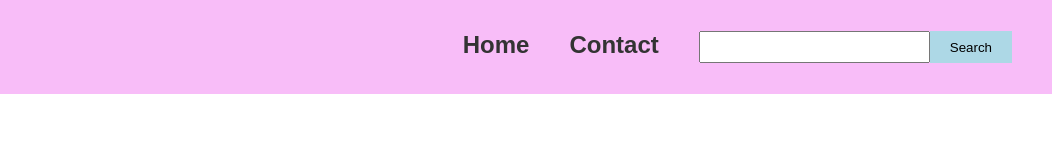
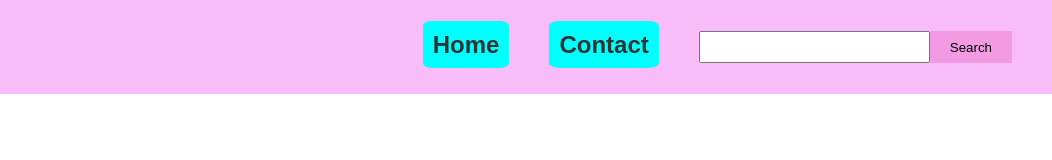
Before and after one commit to munafzahra/DIF-Website, a plain HTML site: page index.html in a window 1280 px wide. Shown: the full height of the page, 228-1280 px from the left. Drawn offline with Linux system fonts and the light colour scheme.

Commit message:
padding button

```diff
--- a/index.html
+++ b/index.html
@@ -18,12 +18,11 @@
             <!-- this is navigation bar -->
             <nav>
                 <ul>
-                    <li><a href="">Home</a></li>
+                    <li><a id="navbtn"href="">Home</a></li>
                     <li>
-                        <a href="">Contact</a>
+                        <a id="navbtn"href="">Contact</a>
                         <ul class="dropdown">
                             <li><a href="https://instagram.com/zacoding" target="_blank">Zacoding</a></li>
-                            <li><a href="https://instagram.com/nasa" target="_blank">Nasa</a></li>
                         </ul>
                     </li>
                     <li>
--- a/src/style.css
+++ b/src/style.css
@@ -62,7 +62,12 @@ ul li ul {
     /* left: 0; */
     right: 340px;
     display: none;
-    background-color: #f8bdf8;
+    background-color: #ac5fac;
+}
+ul li a#navbtn{
+    background-color: aqua;
+    padding: 10px;
+    border-radius: 10%;
 }
 ul li:hover > ul,
 ul li ul:hover {
@@ -84,8 +89,12 @@ ul li ul:hover {
     height: 32px;
     padding: 0 20px;
     border: none;
-    background-color: lightblue;
-}
+    background-color: rgb(242, 155, 226);
+}#search-bar button:hover {
+    background-color: #9c5f9c;}
+
+
+
 
 
 main {
```
